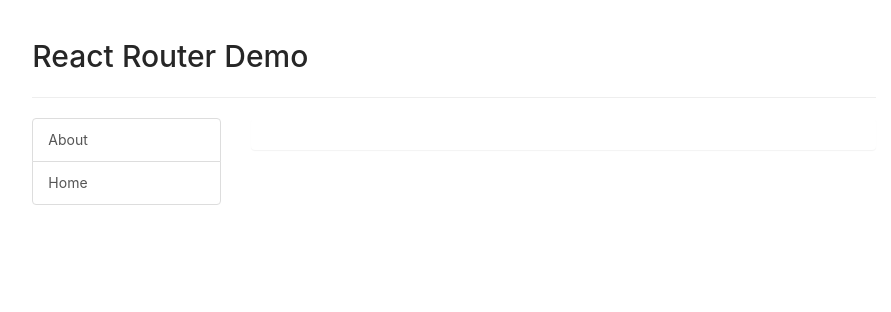
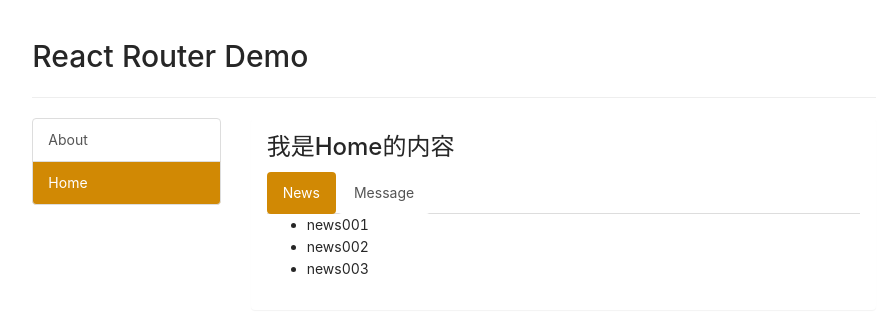
Before and after one commit to ShaohangHung/reactTest, a React (Create React App) app in the folder 源码/react_staging/howard-test/: page /#/home/news in a window 1280 px wide. Shown: the top 312 px of the page, without its empty margins (186-1077 px from the left). Built offline with nearby package versions, Linux system fonts and the light colour scheme.

Commit message:
3 layers route and use params

```diff
--- a/源码/react_staging/howard-test/public/index.html
+++ b/源码/react_staging/howard-test/public/index.html
@@ -3,7 +3,7 @@
   <head>
     <meta charset="utf-8" />
     <link rel="icon" href="%PUBLIC_URL%/favicon.ico" />
-    <link rel="stylesheet" href="./css/bootstrap.css" />
+    <link rel="stylesheet" href="/css/bootstrap.css" />
     <style>
       .howard {
         background-color: rgb(209, 137, 4) !important;
--- a/源码/react_staging/howard-test/src/App.jsx
+++ b/源码/react_staging/howard-test/src/App.jsx
@@ -1,10 +1,9 @@
 import React, { Component } from "react";
-import { Routes, Route, BrowserRouter } from "react-router-dom";
+import { Routes, Route, HashRouter, Navigate } from "react-router-dom";
 import About from "./components/Router/About";
 import Home from "./components/Router/Home";
 import Header from "./components/Router/Header";
-import Test from "./components/Router/Test";
-import MyNavlink from "./components/MyNavlink";
+import MyNavLink from "./components/MyNavLink";
 
 export default class App extends Component {
   render() {
@@ -17,14 +16,14 @@ export default class App extends Component {
             </div>
           </div>
         </div>
-        {/*BrowserRouter要包含註冊NavLink和註冊Route*/}
-        <BrowserRouter>
+        {/*HashRouter要包含註冊NavLink和註冊Route*/}
+        <HashRouter>
           <div className="row">
             <div className="col-xs-2 col-xs-offset-2">
               <div className="list-group">
                 {/*註冊NavLink*/}
-                <MyNavlink to="/about">About</MyNavlink>
-                <MyNavlink to="/home">Home</MyNavlink>
+                <MyNavLink to="/about">About</MyNavLink>
+                <MyNavLink to="/home">Home</MyNavLink>
               </div>
             </div>
             <div className="col-xs-6">
@@ -33,14 +32,17 @@ export default class App extends Component {
                   {/*註冊Route*/}
                   <Routes>
                     <Route path="/about" element={<About a={1} />} />
-                    <Route path="/home" element={<Test a={1} />} />
-                    <Route path="/home" element={<Home a={1} />} />
+                    <Route path="/home/*" element={<Home a={1} />} />
+                    <Route
+                      path="/"
+                      element={<Navigate replace to="/about" />}
+                    />
                   </Routes>
                 </div>
               </div>
             </div>
           </div>
-        </BrowserRouter>
+        </HashRouter>
       </div>
     );
   }
--- /dev/null
+++ b/源码/react_staging/howard-test/src/components/Router/Home/Message/Detail.jsx
@@ -0,0 +1,18 @@
+import { useParams } from "react-router-dom";
+
+const data = {
+  1: `你好, 訊息1`,
+  2: `你好, 訊息2`,
+  3: `你好, 訊息3`,
+};
+
+export default function Detail() {
+  const { id, title } = useParams();
+  return (
+    <ul>
+      <li>ID: {id}</li>
+      <li>TITLE: {title}</li>
+      <li>CONTENT: {data[id]}</li>
+    </ul>
+  );
+}
--- /dev/null
+++ b/源码/react_staging/howard-test/src/components/Router/Home/Message/index.jsx
@@ -0,0 +1,35 @@
+import React, { Component } from "react";
+import { Link, Routes, Route } from "react-router-dom";
+import Detail from "./Detail";
+
+export default class Message extends Component {
+  state = {
+    messageArr: [
+      { id: 1, title: "message 1" },
+      { id: 2, title: "message 2" },
+      { id: 3, title: "message 3" },
+    ],
+  };
+  render() {
+    const { messageArr } = this.state;
+    return (
+      <div>
+        <ul>
+          {messageArr.map((message) => {
+            return (
+              <li key={message.id}>
+                <Link to={`detail/${message.id}/${message.title}`}>
+                  {message.title}
+                </Link>
+              </li>
+            );
+          })}
+        </ul>
+        <hr />
+        <Routes>
+          <Route path="detail/:id/:title" element={<Detail />} />
+        </Routes>
+      </div>
+    );
+  }
+}
--- /dev/null
+++ b/源码/react_staging/howard-test/src/components/Router/Home/News.jsx
@@ -0,0 +1,14 @@
+import React, { Component } from "react";
+
+export default class News extends Component {
+  render() {
+    console.log(`News`, this.props);
+    return (
+      <ul>
+        <li>news001</li>
+        <li>news002</li>
+        <li>news003</li>
+      </ul>
+    );
+  }
+}
--- a/源码/react_staging/howard-test/src/components/Router/Home/index.jsx
+++ b/源码/react_staging/howard-test/src/components/Router/Home/index.jsx
@@ -1,8 +1,38 @@
 import React, { Component } from "react";
+import { Routes, Route, Navigate } from "react-router-dom";
+import News from "./News";
+import Message from "./Message";
+import MyNavLink from "../../MyNavLink";
 
 export default class Home extends Component {
   render() {
     console.log(`Home`, this.props);
-    return <h3>我是Home的内容</h3>;
+    return (
+      <div>
+        <h3>我是Home的内容</h3>
+        {/* <HashRouter> */}
+        <div>
+          <ul class="nav nav-tabs">
+            {/*註冊NavLink*/}
+            <li>
+              <MyNavLink to="news">News</MyNavLink>
+            </li>
+            <li>
+              <MyNavLink to="message">Message</MyNavLink>
+            </li>
+          </ul>
+          {/* 注册路由 */}
+          <Routes>
+            <Route path="news" element={<News a={1} />} />
+            <Route path="message/*" element={<Message a={1} />} />
+            <Route
+              path="/"
+              element={<Navigate replace to="news" />}
+            />
+          </Routes>
+        </div>
+        {/* </HashRouter> */}
+      </div>
+    );
   }
 }
```
Also changed, not shown: 1 other file (tests, documents, lock files or other folders).
